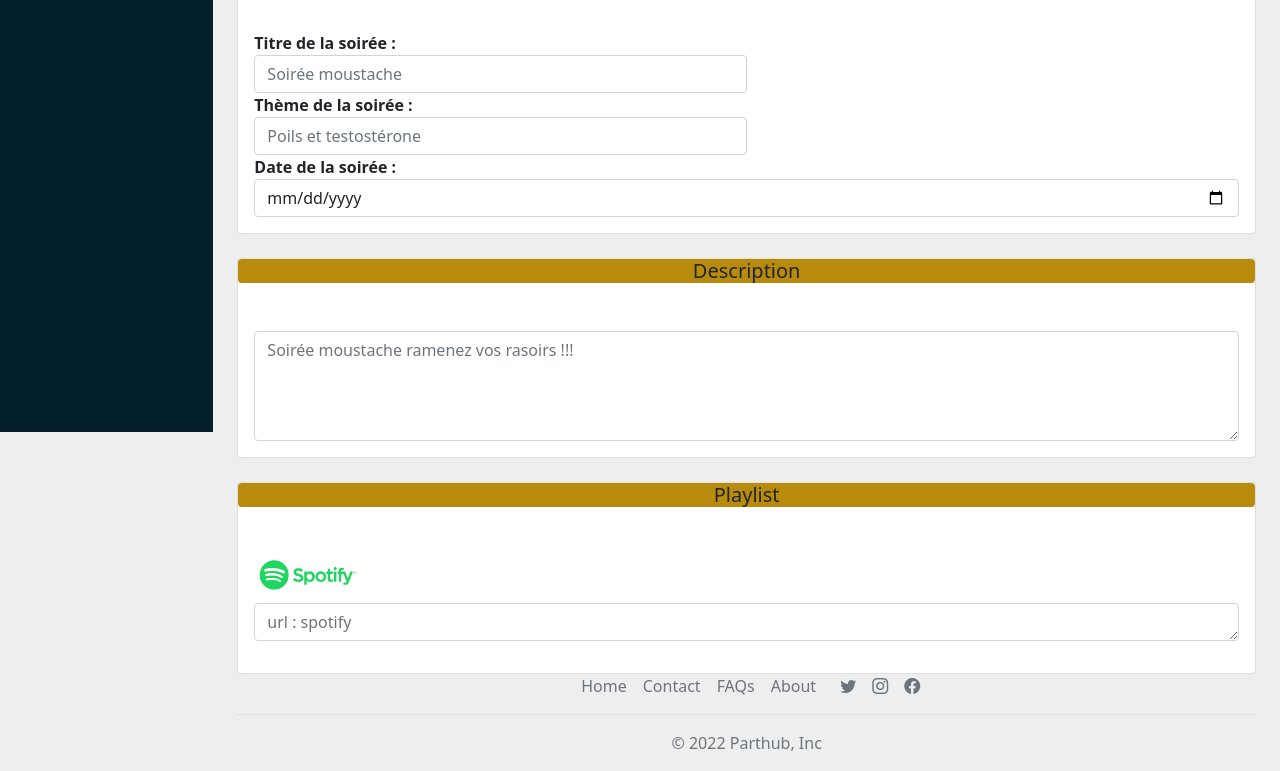
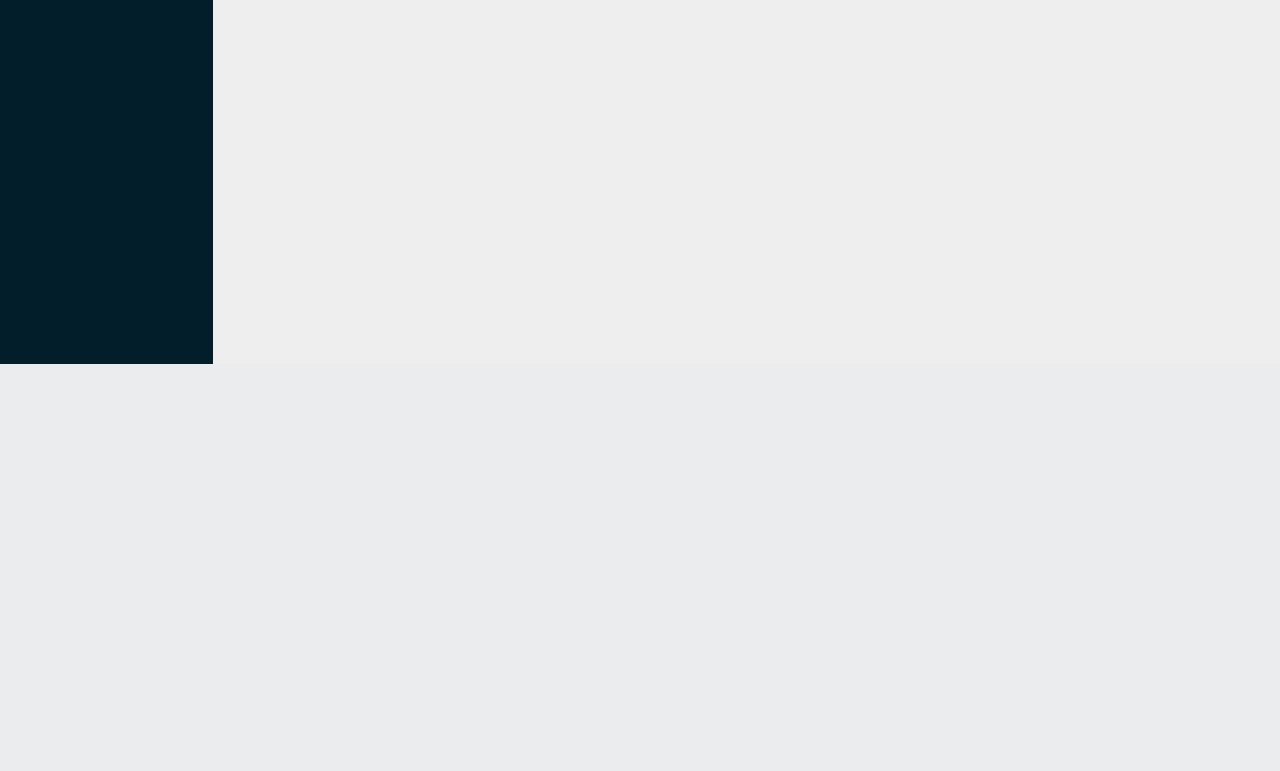
Before and after one commit to Arnaud-BERTRAND33/PartHub, a PHP site: template src/View/PartyView/partyView.html.twig in a window 1280 px wide. Shown: the part 436-1207 px from the top of the page. After the commit the page ends 800 px from the top, so only its background shows below. Run offline with PHP 8.4, Linux system fonts and the light colour scheme; the template is opened without the code that fills it, so the values that code supplies are empty; some libraries are stand-ins or nearby versions.

Commit message:
Sqlpartyadd

```diff
--- a/src/View/PartyView/partyView.html.twig
+++ b/src/View/PartyView/partyView.html.twig
@@ -1,73 +1,5 @@
 {% extends 'layout.html.twig' %}
 
-{% block title %}PartHub - View Party{% endblock %}
+{% block title %}{% endblock %}
 
-{% block content %}
-    <form action="" method="post" enctype="multipart/form-data">
-        <div class="card mt-4 col-lg-12">
-            <h5 class="bg-orange text-center rounded">Informations soirée</h5>
-            <div class="container">
-                <img class="img-thumbnail mx-auto d-block" src="https://images.ctfassets.net/hrltx12pl8hq/7yQR5uJhwEkRfjwMFJ7bUK/dc52a0913e8ff8b5c276177890eb0129/offset_comp_772626-opt.jpg?fit=fill&w=800&h=300" alt="couverture">
-            </div>
-            <div class="card-body">
-                <p class="card-text">
-                <div class="form-group">
-                    <div class="form-row">
-                        <div class="form-group col-md-6">
-                            <label class="fw-bold" for="title">Titre de la soirée :</label>
-                            <input type="text" class="form-control" id="title" name="title" placeholder="Soirée moustache">
-                            {% if errors.title is defined %}
-                                <p class="text-danger">{{ errors.title }}</p>
-                            {% endif %}
-                        </div>
-                        <div class="form-group col-md-6">
-                            <label class="fw-bold" for="theme">Thème de la soirée :</label>
-                            <input type="texte" class="form-control" id="theme" name="theme" placeholder="Poils et testostérone">
-                        </div>
-                    </div>
-                    <div class="form-group">
-                        <label class="fw-bold" for="date">Date de la soirée :</label>
-                        <input type="date" class="form-control" id="date" name="date" placeholder="XX/XX/XXXX">
-                        {% if errors.date is defined %}
-                            <p class="text-danger">{{ errors.date }}</p>
-                        {% endif %}
-                    </div>
-
-                            {% if errors.zip is defined %}
-                                <p class="text-danger">{{ errors.zip }}</p>
-                            {% endif %}
-                        </div>
-                    </div>
-                    <div class="form-group">
-                    </div>
-                </div>
-                </p>
-            </div>
-        </div>
-
-        <div class="card mt-4 col-lg-12">
-            <h5 class="bg-orange text-center rounded">Description</h5>
-            <div class="card-body">
-                <label for="description"></label>
-                <textarea class="form-control" id="description" name="description" rows="4" placeholder="Soirée moustache ramenez vos rasoirs !!!"></textarea>
-            </div>
-        </div>
-
-        <div class="card mt-4 col-lg-12">
-            <h5 class="bg-orange text-center rounded">Playlist</h5>
-            <div class="card-body">
-                <p class="card-text">
-
-                <div class="form-group">
-                    <label for="playlist"></label>
-                    <img src="/assets/images/spotify.png" class="img-fluid text-center" alt="Responsive image" width="10%"> <textarea class="form-control" id="playlist_url" name="playlist_url" rows="1" placeholder="url : spotify"></textarea>
-                    {% if errors.playlist_url is defined %}
-                        <p class="text-danger">{{ errors.playlist_url }}</p>
-                    {% endif %}
-                </div>
-                </p>
-                </div>
-            </div>
-        </div>
-    </form>
-{% endblock %}
+{% block content %}{% endblock %}
```
Also changed, not shown: src/Model/PartyManager.php (+0 -26 lines).
